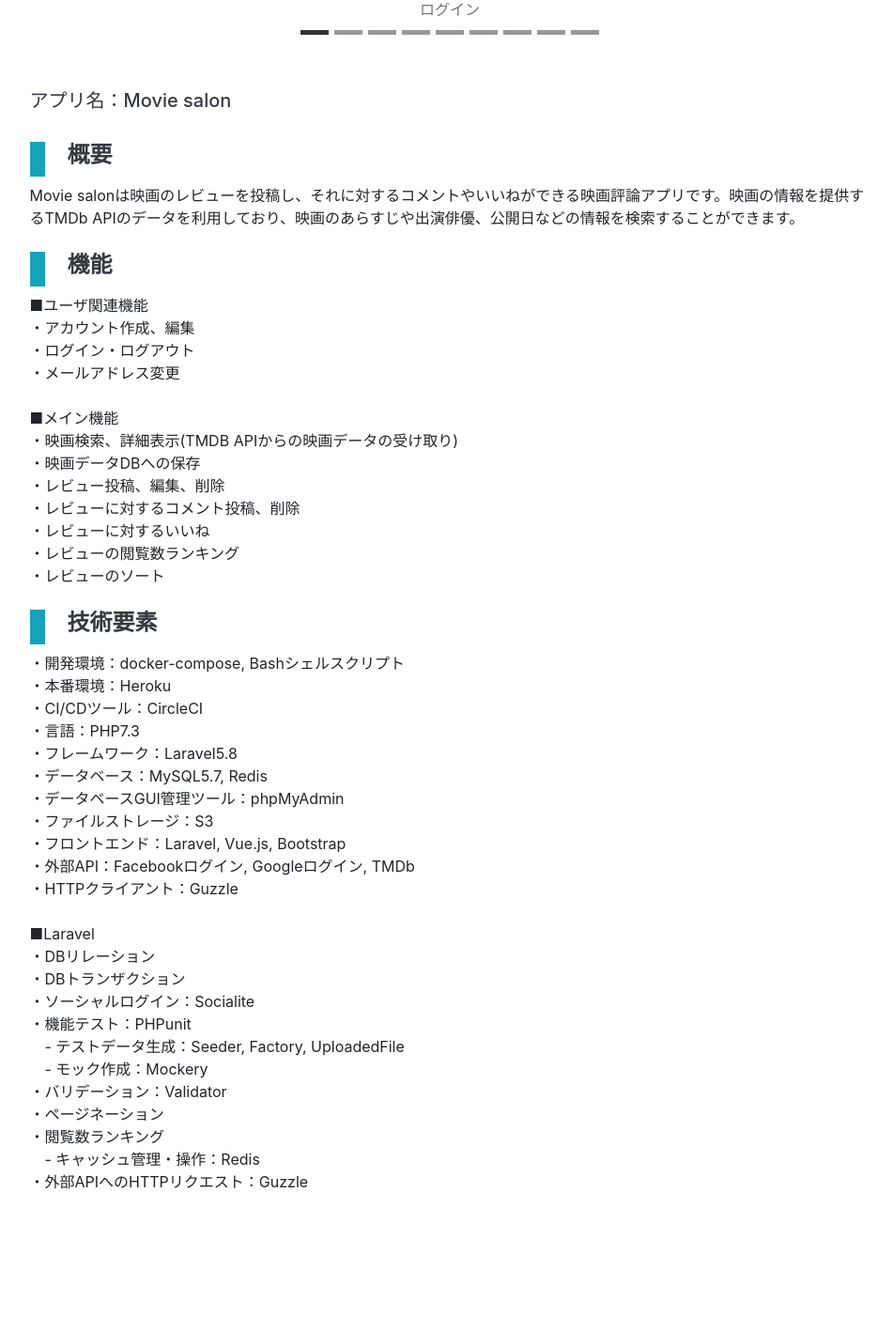
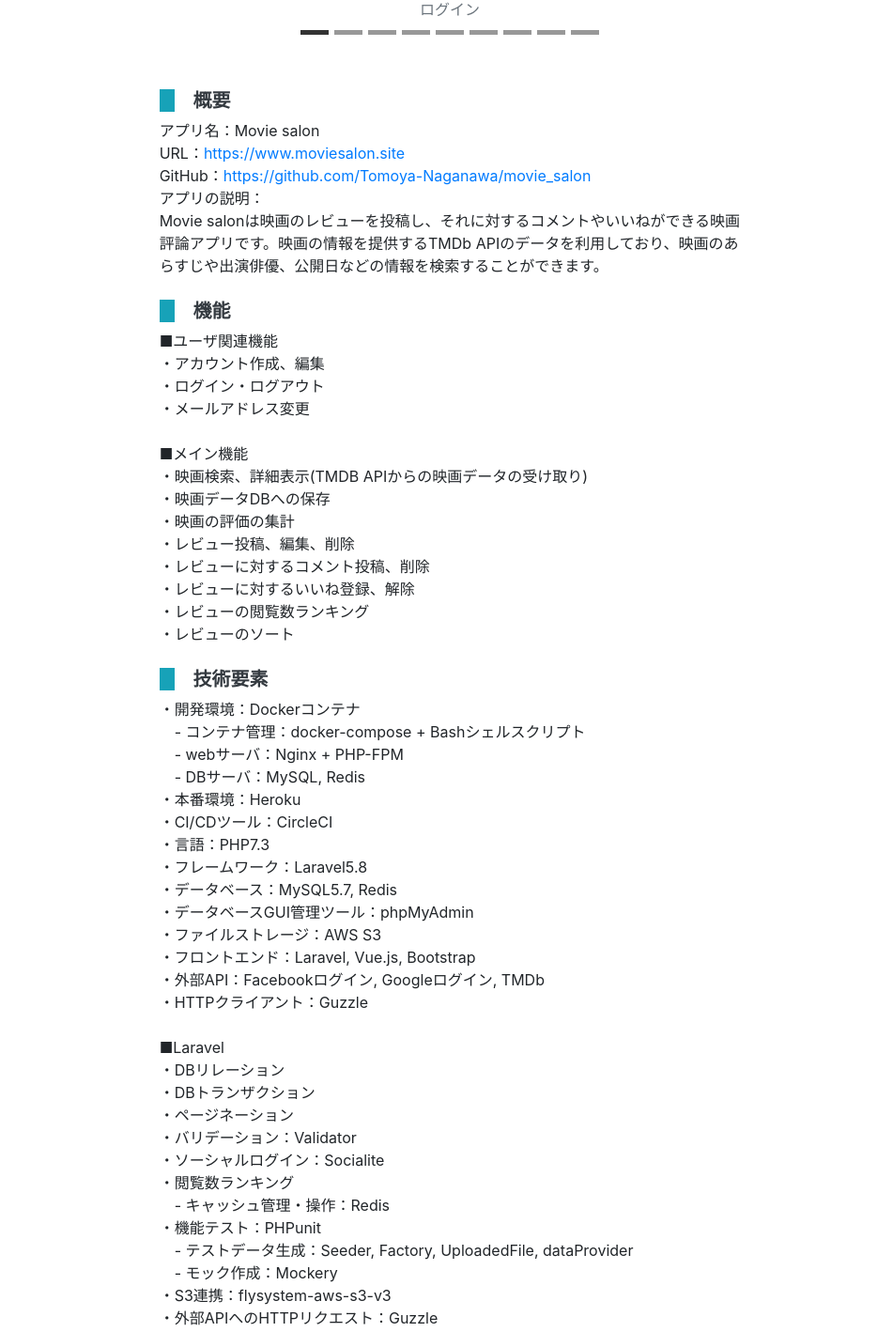
Before and after one commit to Tomoya-Naganawa/portfolio, a plain HTML site: page index.html in a window 1280 px wide. Shown: the part 569-1987 px from the top of the page at 94% size, without its empty margins (161-1112 px from the left). Before the commit the page ends 1879 px from the top, so only its background shows below. Drawn offline with nearby package versions, Linux system fonts and the light colour scheme.

Commit message:
Fix contents

```diff
--- a/index.html
+++ b/index.html
@@ -74,21 +74,22 @@
                                     <span class="sr-only">Next</span>
                                 </a>
                             </div>
-                            <div>
-                                <div class="d-flex mb-4">
-                                    <h5 class="text-dark">アプリ名：Movie salon</h5>
+                            <div class="col-md-12 d-flex justify-content-center">
+                                <div class="col-md-9">
+                                    <div class="d-flex mb-2">
+                                        <div class="px-2 bg-info"></div>
+                                        <h5 class="font-weight-bold text-dark mb-0">　概要</h5>
+                                    </div>
+                                    <div class="mb-4">
+                                        アプリ名：Movie salon<br>
+                                        URL：<a href="https://www.moviesalon.site">https://www.moviesalon.site</a><br>
+                                        GitHub：<a href="https://github.com/Tomoya-Naganawa/movie_salon">https://github.com/Tomoya-Naganawa/movie_salon</a><br>
+                                        アプリの説明：<br>
+                                        Movie salonは映画のレビューを投稿し、それに対するコメントやいいねができる映画評論アプリです。映画の情報を提供するTMDb APIのデータを利用しており、映画のあらすじや出演俳優、公開日などの情報を検索することができます。
                                     </div>
                                     <div class="d-flex mb-2">
                                         <div class="px-2 bg-info"></div>
-                                    <h4 class="font-weight-bold text-dark">　概要</h4>
-                                </div>
-                                <div class="mb-4">
-                                    Movie salonは映画のレビューを投稿し、それに対するコメントやいいねができる映画評論アプリです。映画の情報を提供するTMDb APIのデータを利用しており、映画のあらすじや出演俳優、公開日などの情報を検索することができます。
-                                </div>
-
-                                <div class="d-flex mb-2">
-                                    <div class="px-2 bg-info"></div>
-                                    <h4 class="font-weight-bold text-dark">　機能</h4>
+                                        <h5 class="font-weight-bold text-dark mb-0">　機能</h5>
                                     </div>
                                     <div class="mb-4">
                                         ■ユーザ関連機能<br>
@@ -99,26 +100,30 @@
                                         ■メイン機能<br>
                                         ・映画検索、詳細表示(TMDB APIからの映画データの受け取り)<br>
                                         ・映画データDBへの保存<br>
+                                        ・映画の評価の集計<br>
                                         ・レビュー投稿、編集、削除<br>
                                         ・レビューに対するコメント投稿、削除<br>
-                                    ・レビューに対するいいね<br>
+                                        ・レビューに対するいいね登録、解除<br>
                                         ・レビューの閲覧数ランキング<br>
                                         ・レビューのソート
                                     </div>
 
                                     <div class="d-flex mb-2">
                                         <div class="px-2 bg-info"></div>
-                                    <h4 class="font-weight-bold text-dark">　技術要素</h4>
+                                        <h5 class="font-weight-bold text-dark mb-0">　技術要素</h5>
                                     </div>
                                     <div class="mb-4">
-                                    ・開発環境：docker-compose, Bashシェルスクリプト<br>
+                                        ・開発環境：Dockerコンテナ<br>
+                                        &emsp;- コンテナ管理：docker-compose + Bashシェルスクリプト<br>
+                                        &emsp;- webサーバ：Nginx + PHP-FPM<br>
+                                        &emsp;- DBサーバ：MySQL, Redis<br>
                                         ・本番環境：Heroku<br>
                                         ・CI/CDツール：CircleCI<br>
                                         ・言語：PHP7.3<br>
                                         ・フレームワーク：Laravel5.8<br>
                                         ・データベース：MySQL5.7, Redis<br>
                                         ・データベースGUI管理ツール：phpMyAdmin<br>
-                                    ・ファイルストレージ：S3<br>
+                                        ・ファイルストレージ：AWS S3<br>
                                         ・フロントエンド：Laravel, Vue.js, Bootstrap<br>
                                         ・外部API：Facebookログイン, Googleログイン, TMDb<br>
                                         ・HTTPクライアント：Guzzle<br><br>
@@ -126,15 +131,17 @@
                                         ■Laravel<br>
                                         ・DBリレーション<br>
                                         ・DBトランザクション<br>
+                                        ・ページネーション<br>
+                                        ・バリデーション：Validator<br>
                                         ・ソーシャルログイン：Socialite<br>
-                                    ・機能テスト：PHPunit<br>
-                                    &emsp;- テストデータ生成：Seeder, Factory, UploadedFile<br>
-                                    &emsp;- モック作成：Mockery<br>
-                                    ・バリデーション：Validator<br>
-                                    ・ページネーション<br>
                                         ・閲覧数ランキング<br>
                                         &emsp;- キャッシュ管理・操作：Redis<br>
+                                        ・機能テスト：PHPunit<br>
+                                        &emsp;- テストデータ生成：Seeder, Factory, UploadedFile, dataProvider<br>
+                                        &emsp;- モック作成：Mockery<br>
+                                        ・S3連携：flysystem-aws-s3-v3<br>
                                         ・外部APIへのHTTPリクエスト：Guzzle
+                                    </div>
                                 </div>
                             </div>
                         </div>
```
Lines whose indentation alone changed are shown as unchanged.
